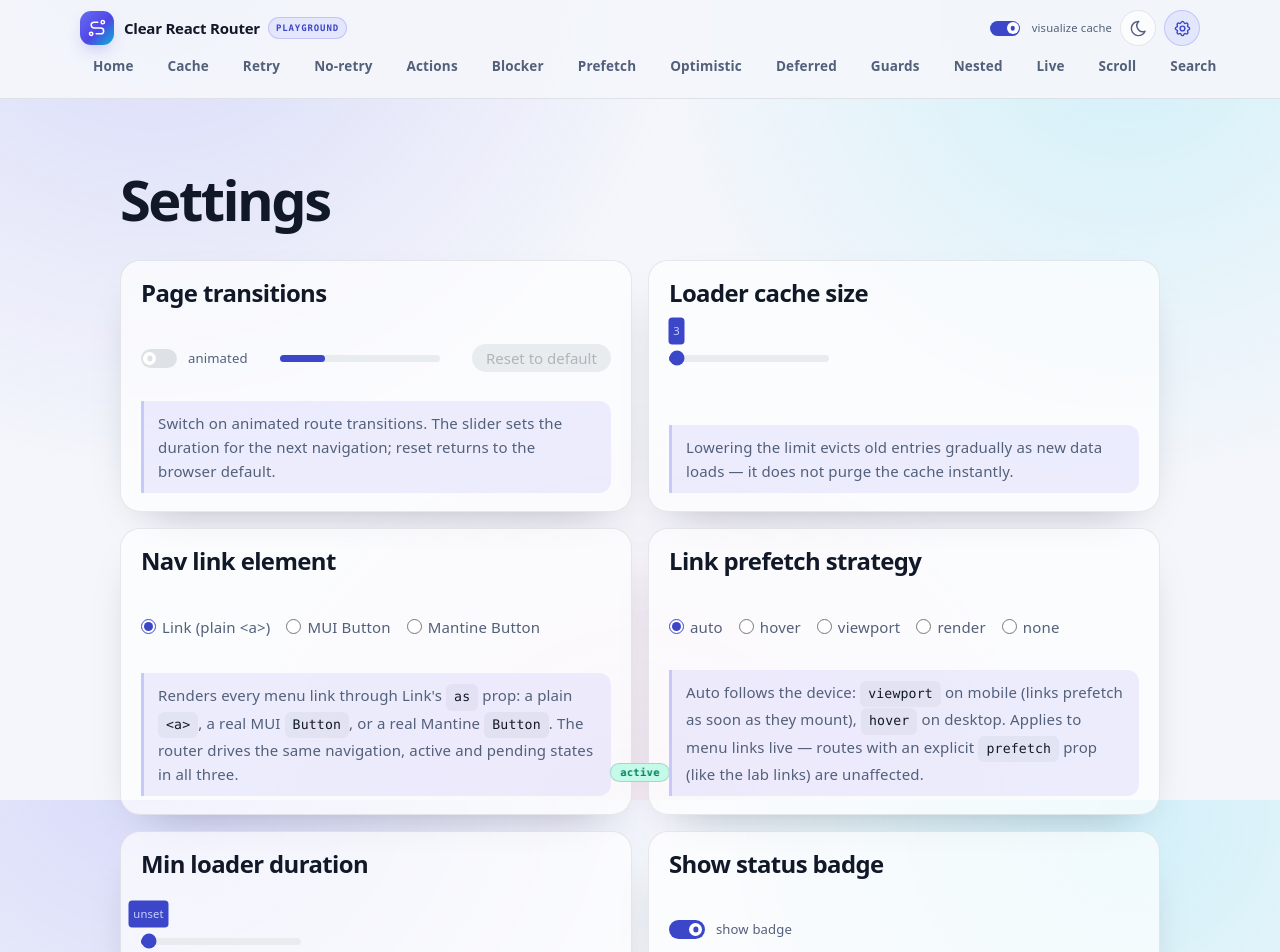
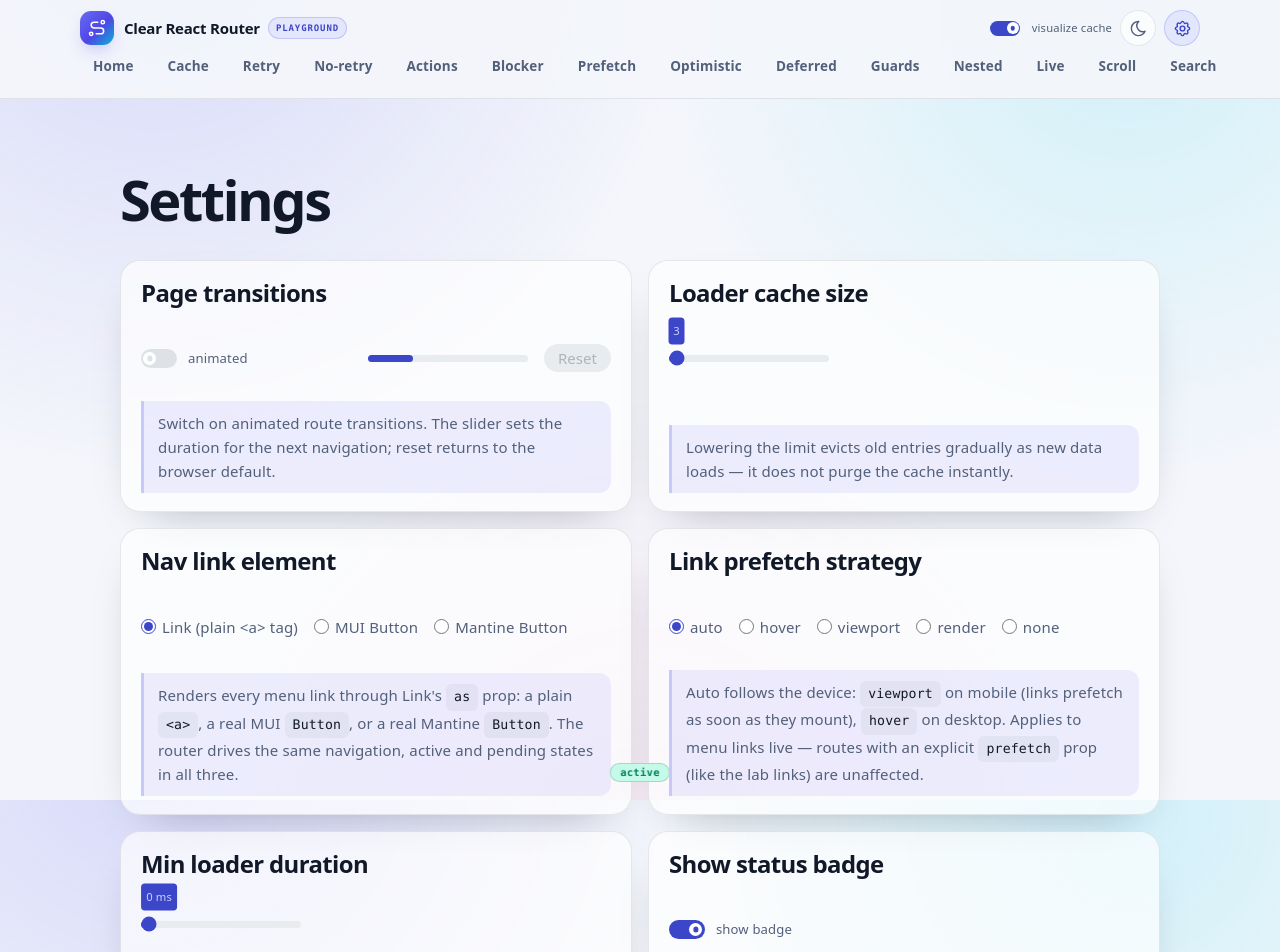
Before and after one commit to AndrewBubnov/clear-react-router, a React (Vite) app: page /playground/settings in a window 1280 px wide. Shown: the top 952 px of the page. Built offline with nearby package versions, Linux system fonts and the light colour scheme.

Commit message:
Adjust layout

```diff
--- a/src/clear-router/hooks/theme.ts
+++ b/src/clear-router/hooks/theme.ts
@@ -45,6 +45,8 @@ export const theme = createTheme({
 				label: {
 					backgroundColor: BACKGROUND,
 					color: COLOR,
+					pointerEvents: 'all',
+					cursor: 'grab',
 				},
 				root: {
 					width: 160,
--- a/src/playground/SettingsPage.tsx
+++ b/src/playground/SettingsPage.tsx
@@ -4,7 +4,6 @@ import { Link } from '../clear-router';
 import { usePlaygroundSettings } from './usePlaygroundSettings';
 import type { PrefetchSetting } from './settings';
 import type { NavLinkAs } from './NavLinkAs';
-import { isMobileViewport } from './utils.ts';
 
 const PREFETCH_PRESETS: { value: PrefetchSetting; label: string }[] = [
 	{ value: 'auto', label: 'auto' },
@@ -15,7 +14,7 @@ const PREFETCH_PRESETS: { value: PrefetchSetting; label: string }[] = [
 ];
 
 const NAV_LINK_PRESETS: { value: NavLinkAs; label: string }[] = [
-	{ value: 'link', label: 'Link (plain <a>)' },
+	{ value: 'link', label: 'Link (plain <a> tag)' },
 	{ value: 'mui', label: 'MUI Button' },
 	{ value: 'mantine', label: 'Mantine Button' },
 ];
@@ -58,15 +57,13 @@ const SettingsPage = () => {
 			<div className="pg-settings-grid">
 				<div className="pg-card">
 					<h2>Page transitions</h2>
-					<div
-						className="pg-row"
-						style={{ justifyContent: isMobileViewport ? 'flex-start' : 'space-between' }}
-					>
+					<div className="pg-row pg-space-between">
 						<Switch
 							label="animated"
 							checked={isAnimated}
 							onChange={e => setIsAnimated(e.currentTarget.checked)}
 						/>
+						<div className="pg-inner-row pg-mobile-padding">
 							<Tooltip label="Enable animated transitions to use this slider" disabled={isAnimated}>
 								<Slider
 									min={100}
@@ -81,8 +78,9 @@ const SettingsPage = () => {
 								/>
 							</Tooltip>
 							<Button onClick={() => setAnimationDuration(undefined)} disabled={!isAnimated} size="xs">
-							Reset to default
+								Reset
 							</Button>
+						</div>
 					</div>
 					<p className="pg-hint">
 						Switch on animated route transitions. The slider sets the duration for the next navigation;
@@ -151,19 +149,20 @@ const SettingsPage = () => {
 				</div>
 				<div className="pg-card">
 					<h2>Min loader duration</h2>
-					<div className="pg-row pg-settings-loader-wrap">
-						<div className="pg-row">
+					<div className="pg-row pg-space-between" style={{ height: 22 }}>
 						<Slider
 							min={0}
 							max={2000}
 							step={50}
 							value={minLoaderDuration ?? 0}
 							onChange={setMinLoaderDuration}
-								label={v => (v ? `${v}ms` : 'unset')}
+							label={v => `${v} ms`}
 							labelAlwaysOn
 							thumbLabel="Min loader duration in milliseconds"
+							styles={{
+								label: { transform: 'translateX(30%)' },
+							}}
 						/>
-						</div>
 						<SettingsLoader duration={minLoaderDuration} />
 					</div>
 					<p className="pg-hint">
--- a/src/playground/playground.css
+++ b/src/playground/playground.css
@@ -313,7 +313,21 @@
 	align-items: center;
 	flex-wrap: wrap;
 	margin: 12px 0;
-	height: 32px;
+}
+
+.pg-inner-row {
+	display: flex;
+	gap: 16px;
+	align-items: center;
+	flex-wrap: wrap;
+}
+
+.pg-space-between {
+	justify-content: space-between;
+}
+
+.pg-mobile-padding {
+	padding-top: 0;
 }
 
 .pg-btn-grid {
@@ -569,11 +583,6 @@
 .pg-settings-grid > .pg-card > .pg-hint {
 	margin-top: auto;
 	margin-bottom: 0;
-}
-
-.pg-settings-loader-wrap {
-	width: 280px;
-	justify-content: space-between;
 }
 
 .pg-wrap a.pg-card-link {
@@ -1061,7 +1070,7 @@ h1 {
 	z-index: 60;
 	border: 1px solid var(--border-strong);
 	box-shadow: var(--shadow);
-	font-family: var(--mono);
+	font-family: var(--mono), sans-serif;
 	letter-spacing: 0.04em;
 	backdrop-filter: blur(14px);
 	transform: translateX(-50%);
@@ -1226,11 +1235,26 @@ h1 {
 	}
 }
 
+@media (width >= 480px) {
+	.pg-row {
+		height: 32px;
+	}
+}
+
 @media (max-width: 480px) {
 	.pg-cache-switch .mantine-Switch-labelWrapper {
 		display: none;
 	}
+
+	.pg-mobile-padding {
+		padding-top: 8px;
+	}
+
+	.pg-inner-row {
+		margin: 12px 0;
+	}
 }
+
 @media (max-width: 385px) {
 	.pg-brand-mark {
 		display: none;
```
Also changed, not shown: 1 other file (tests, documents, lock files or other folders). Lines whose indentation alone changed are shown as unchanged.
